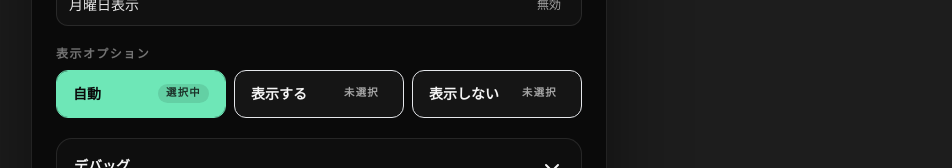
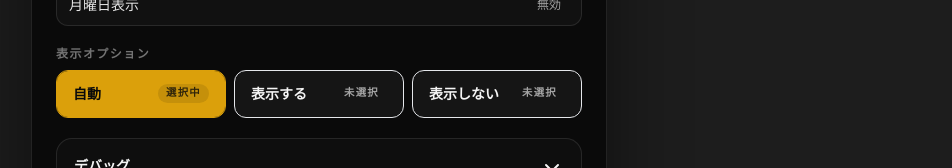
Before and after one commit to Alex4386/asitawagetsuyoubi.com, a Next.js app: page / in a window 1280 px wide. Both pictures are taken after a click on the button "設定を開く". Shown: the part 411-579 px from the top of the page, without its empty margins (321-1273 px from the left). Built offline with nearby package versions, Linux system fonts and the light colour scheme; no server answers.

Commit message:
chore: active color to match with kanade

```diff
--- a/src/app/global.css
+++ b/src/app/global.css
@@ -57,6 +57,16 @@ body {
     'Meiryo',
     sans-serif
   );
+}
+
+@layer utilities {
+  .bg-active {
+    background-color: var(--panel-background, #dba00b);
+  }
+
+  .border-active {
+    border-color: var(--panel-background, #dba00b);
+  }
 }
 
 @layer components {
--- a/src/components/SettingsDialog.tsx
+++ b/src/components/SettingsDialog.tsx
@@ -29,9 +29,7 @@ function StatusRow({ active, label }: { active: boolean; label: string }) {
       <span
         className={cn(
           'rounded-full px-2 py-0.5 text-xs font-medium',
-          active
-            ? 'bg-emerald-400/15 text-emerald-200'
-            : 'bg-white/8 text-neutral-400',
+          active ? 'bg-active text-neutral-950' : 'bg-white/8 text-neutral-400',
         )}>
         {active ? '有効' : '無効'}
       </span>
@@ -69,7 +67,7 @@ function optionButtonClass(active: boolean) {
   return cn(
     'h-auto min-h-[3rem] justify-between rounded-xl border px-4 py-3 text-left text-sm font-semibold whitespace-normal transition-colors',
     active
-      ? 'border-emerald-300 bg-emerald-300 text-neutral-950 hover:bg-emerald-200'
+      ? 'border-active bg-active text-neutral-950 hover:brightness-95'
       : 'border-white/16 bg-[#151515] text-neutral-100 hover:bg-[#1b1b1b]',
   );
 }
```
